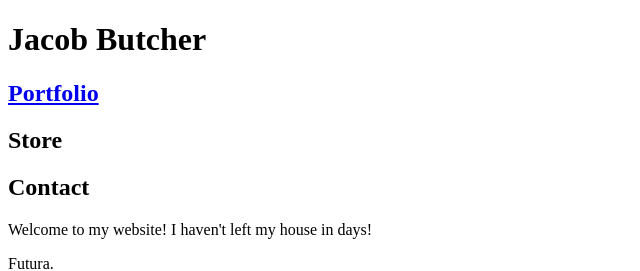
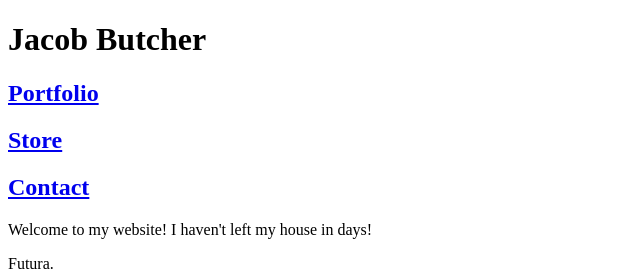
Before and after one commit to jacob-business/jacob-business.github.io, a plain HTML site: page index.html in a window 1280 px wide. Shown: the top 271 px of the page, without its empty margins (0-640 px from the left). Drawn offline with Linux system fonts and the light colour scheme.

Commit message:
Update index.html

```diff
--- a/index.html
+++ b/index.html
@@ -9,9 +9,9 @@
 
 	<h2><a href="https://jacob-business.github.io/portfolio">Portfolio</a></h2> <!-- h1 means heading 1, it will make bigger + bold text -->
 
-	<h2>Store</h2> <!-- h1 means heading 1, it will make bigger + bold text -->
+	<h2><a href="https://jacob-business.github.io/store">Store</a></h2> <!-- h1 means heading 1, it will make bigger + bold text -->
 
-	<h2>Contact</h2>
+	<h2><a href="https://jacob-business.github.io/contact">Contact</a></h2>
 
 	<p>Welcome to my website! I haven't left my house in days!</p>
 
```
